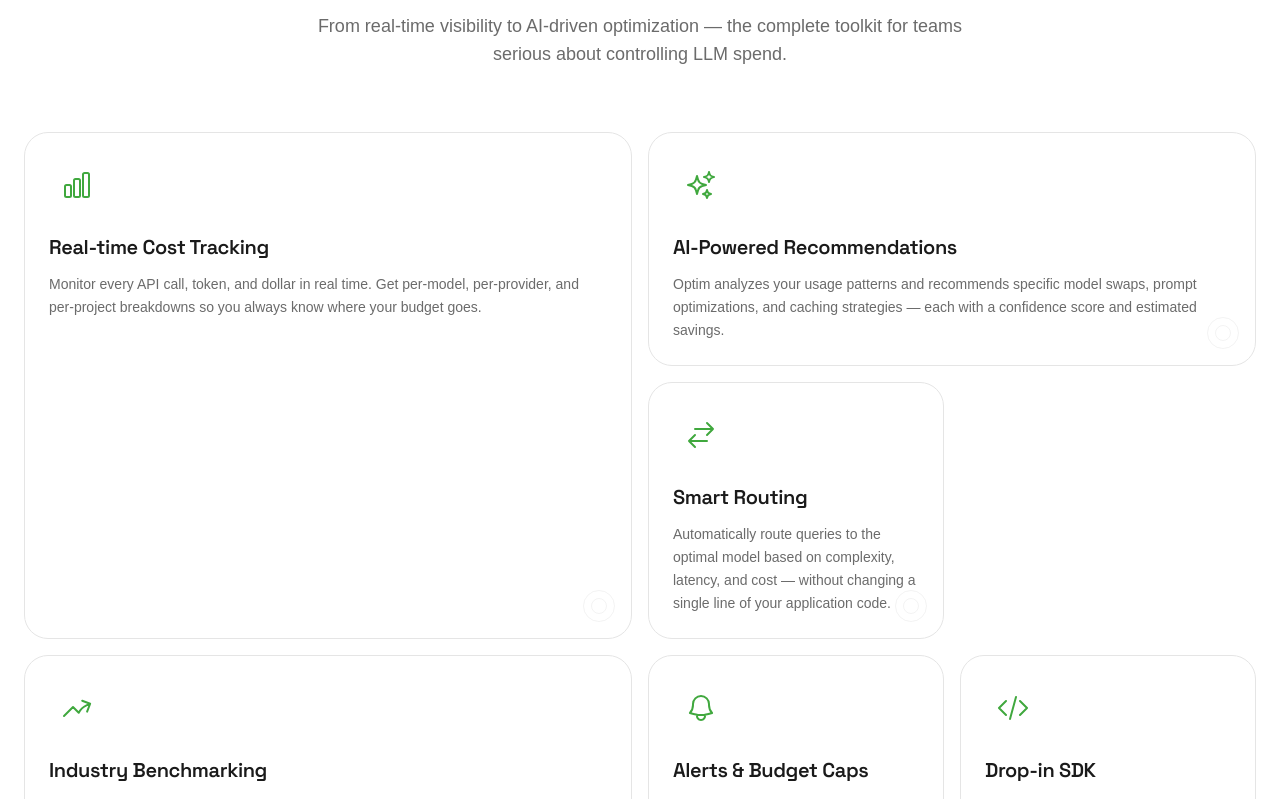
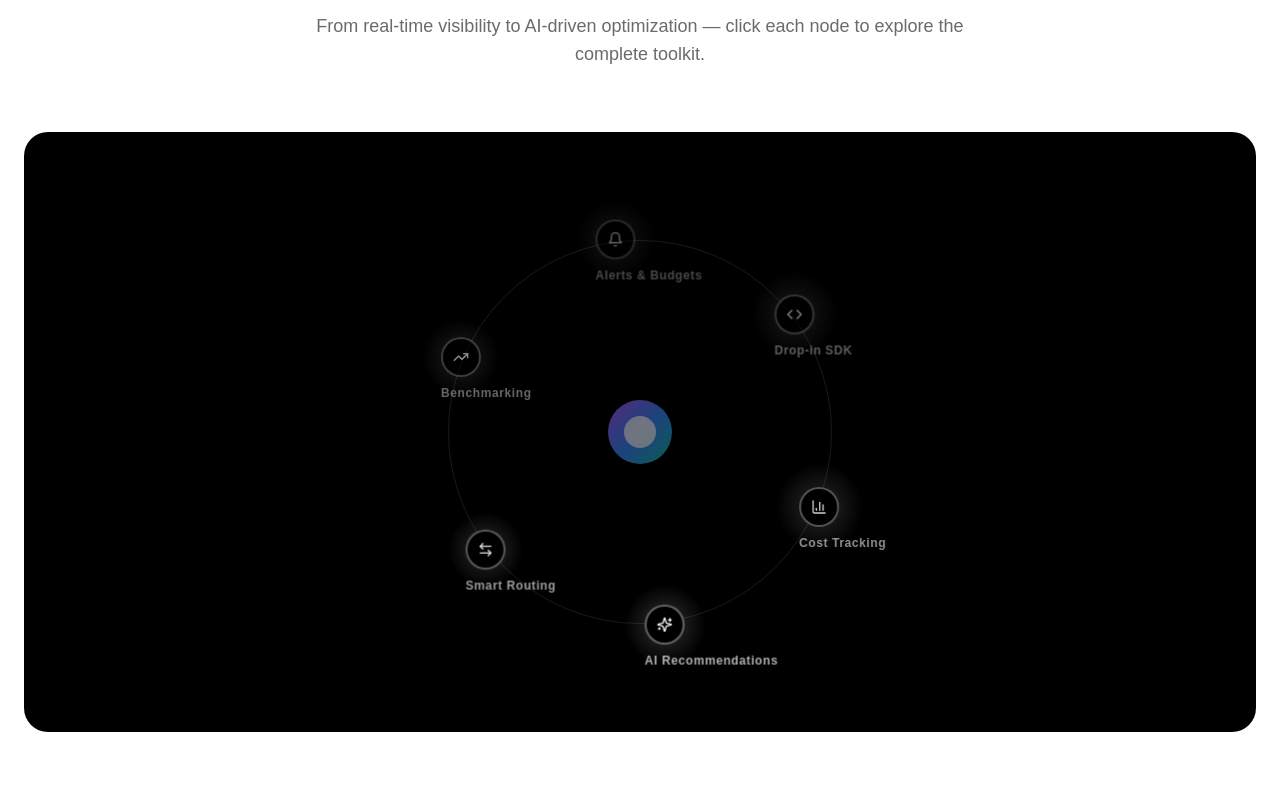
Before and after one commit to GuyitsWALID/optim, a Next.js app: page / in a window 1280 px wide. Shown: the part 1501-2300 px from the top of the page. Built offline with nearby package versions, Linux system fonts and the light colour scheme; a web font is replaced by a local one.

Commit message:
Refactor code structure for improved readability and maintainability

```diff
--- a/app/globals.css
+++ b/app/globals.css
@@ -243,3 +243,12 @@ code, pre {
   opacity: 0.04;
   transition-duration: 0.9s;
 }
+
+/* Orbital timeline custom styles */
+.bg-gradient-orbital {
+  background: linear-gradient(to bottom right, #6366f1, #3b82f6, #14b8a6);
+}
+
+.shadow-orbital {
+  box-shadow: 0 0 15px rgba(255, 255, 255, 0.1);
+}
--- a/components/landing/Features.tsx
+++ b/components/landing/Features.tsx
@@ -1,71 +1,74 @@
 'use client'
 
-const features = [
+import { BarChart3, Sparkles, ArrowLeftRight, TrendingUp, Bell, Code } from "lucide-react"
+import RadialOrbitalTimeline from "@/components/ui/radial-orbital-timeline"
+
+const featureTimeline = [
   {
-    icon: (
-      <svg className="w-8 h-8" fill="none" viewBox="0 0 24 24" stroke="currentColor" strokeWidth={1.5}>
-        <path strokeLinecap="round" strokeLinejoin="round" d="M3 13.125C3 12.504 3.504 12 4.125 12h2.25c.621 0 1.125.504 1.125 1.125v6.75C7.5 20.496 6.996 21 6.375 21h-2.25A1.125 1.125 0 013 19.875v-6.75zM9.75 8.625c0-.621.504-1.125 1.125-1.125h2.25c.621 0 1.125.504 1.125 1.125v11.25c0 .621-.504 1.125-1.125 1.125h-2.25a1.125 1.125 0 01-1.125-1.125V8.625zM16.5 4.125c0-.621.504-1.125 1.125-1.125h2.25C20.496 3 21 3.504 21 4.125v15.75c0 .621-.504 1.125-1.125 1.125h-2.25a1.125 1.125 0 01-1.125-1.125V4.125z" />
-      </svg>
-    ),
-    title: 'Real-time Cost Tracking',
-    description: 'Monitor every API call, token, and dollar in real time. Get per-model, per-provider, and per-project breakdowns so you always know where your budget goes.',
-    size: 'large',
-    gradient: 'from-emerald-500/20 to-teal-500/20',
+    id: 1,
+    title: "Cost Tracking",
+    date: "Real-time",
+    content: "Monitor every API call, token, and dollar in real time. Get per-model, per-provider, and per-project breakdowns so you always know where your budget goes.",
+    category: "Visibility",
+    icon: BarChart3,
+    relatedIds: [2, 5],
+    status: "completed" as const,
+    energy: 100,
   },
   {
-    icon: (
-      <svg className="w-8 h-8" fill="none" viewBox="0 0 24 24" stroke="currentColor" strokeWidth={1.5}>
-        <path strokeLinecap="round" strokeLinejoin="round" d="M9.813 15.904L9 18.75l-.813-2.846a4.5 4.5 0 00-3.09-3.09L2.25 12l2.846-.813a4.5 4.5 0 003.09-3.09L9 5.25l.813 2.846a4.5 4.5 0 003.09 3.09L15.75 12l-2.846.813a4.5 4.5 0 00-3.09 3.09zM18.259 8.715L18 9.75l-.259-1.035a3.375 3.375 0 00-2.455-2.456L14.25 6l1.036-.259a3.375 3.375 0 002.455-2.456L18 2.25l.259 1.035a3.375 3.375 0 002.455 2.456L21.75 6l-1.036.259a3.375 3.375 0 00-2.455 2.456zM16.894 20.567L16.5 21.75l-.394-1.183a2.25 2.25 0 00-1.423-1.423L13.5 18.75l1.183-.394a2.25 2.25 0 001.423-1.423l.394-1.183.394 1.183a2.25 2.25 0 001.423 1.423l1.183.394-1.183.394a2.25 2.25 0 00-1.423 1.423z" />
-      </svg>
-    ),
-    title: 'AI-Powered Recommendations',
-    description: 'Optim analyzes your usage patterns and recommends specific model swaps, prompt optimizations, and caching strategies — each with a confidence score and estimated savings.',
-    size: 'medium',
-    gradient: 'from-green-500/20 to-emerald-500/20',
+    id: 2,
+    title: "AI Recommendations",
+    date: "Automated",
+    content: "Optim analyzes your usage patterns and recommends specific model swaps, prompt optimizations, and caching strategies — each with a confidence score and estimated savings.",
+    category: "Intelligence",
+    icon: Sparkles,
+    relatedIds: [1, 3],
+    status: "completed" as const,
+    energy: 90,
   },
   {
-    icon: (
-      <svg className="w-8 h-8" fill="none" viewBox="0 0 24 24" stroke="currentColor" strokeWidth={1.5}>
-        <path strokeLinecap="round" strokeLinejoin="round" d="M7.5 21L3 16.5m0 0L7.5 12M3 16.5h13.5m0-13.5L21 7.5m0 0L16.5 12M21 7.5H7.5" />
-      </svg>
-    ),
-    title: 'Smart Routing',
-    description: 'Automatically route queries to the optimal model based on complexity, latency, and cost — without changing a single line of your application code.',
-    size: 'small',
-    gradient: 'from-teal-500/20 to-cyan-500/20',
+    id: 3,
+    title: "Smart Routing",
+    date: "Automatic",
+    content: "Automatically route queries to the optimal model based on complexity, latency, and cost — without changing a single line of your application code.",
+    category: "Optimization",
+    icon: ArrowLeftRight,
+    relatedIds: [2, 4],
+    status: "in-progress" as const,
+    energy: 75,
   },
   {
-    icon: (
-      <svg className="w-8 h-8" fill="none" viewBox="0 0 24 24" stroke="currentColor" strokeWidth={1.5}>
-        <path strokeLinecap="round" strokeLinejoin="round" d="M2.25 18L9 11.25l4.306 4.307a11.95 11.95 0 015.814-5.519l2.74-1.22m0 0l-5.94-2.28m5.94 2.28l-2.28 5.941" />
-      </svg>
-    ),
-    title: 'Industry Benchmarking',
-    description: 'See how your AI spend compares to anonymized peers in your industry. Spot where you are overpaying relative to similar teams and workloads.',
-    size: 'medium',
-    gradient: 'from-cyan-500/20 to-blue-500/20',
+    id: 4,
+    title: "Benchmarking",
+    date: "Industry",
+    content: "See how your AI spend compares to anonymized peers in your industry. Spot where you are overpaying relative to similar teams and workloads.",
+    category: "Analytics",
+    icon: TrendingUp,
+    relatedIds: [3, 5],
+    status: "completed" as const,
+    energy: 80,
   },
   {
-    icon: (
-      <svg className="w-8 h-8" fill="none" viewBox="0 0 24 24" stroke="currentColor" strokeWidth={1.5}>
-        <path strokeLinecap="round" strokeLinejoin="round" d="M14.857 17.082a23.848 23.848 0 005.454-1.31A8.967 8.967 0 0118 9.75v-.7V9A6 6 0 006 9v.75a8.967 8.967 0 01-2.312 6.022c1.733.64 3.56 1.085 5.455 1.31m5.714 0a24.255 24.255 0 01-5.714 0m5.714 0a3 3 0 11-5.714 0" />
-      </svg>
-    ),
-    title: 'Alerts & Budget Caps',
-    description: 'Set per-project or org-wide spending limits with real-time alerts. Get notified the moment costs approach your threshold — never get surprised by a runaway bill.',
-    size: 'small',
-    gradient: 'from-amber-500/20 to-yellow-500/20',
+    id: 5,
+    title: "Alerts & Budgets",
+    date: "Real-time",
+    content: "Set per-project or org-wide spending limits with real-time alerts. Get notified the moment costs approach your threshold — never get surprised by a runaway bill.",
+    category: "Control",
+    icon: Bell,
+    relatedIds: [1, 6],
+    status: "completed" as const,
+    energy: 85,
   },
   {
-    icon: (
-      <svg className="w-8 h-8" fill="none" viewBox="0 0 24 24" stroke="currentColor" strokeWidth={1.5}>
-        <path strokeLinecap="round" strokeLinejoin="round" d="M17.25 6.75L22.5 12l-5.25 5.25m-10.5 0L1.5 12l5.25-5.25m7.5-3l-4.5 16.5" />
-      </svg>
-    ),
-    title: 'Drop-in SDK',
-    description: 'Two lines of code. Wrap your existing OpenAI-compatible client with wrapOpenAI() and Optim handles the rest — zero vendor lock-in, works with 50+ providers.',
-    size: 'small',
-    gradient: 'from-slate-500/20 to-gray-500/20',
+    id: 6,
+    title: "Drop-in SDK",
+    date: "2 min setup",
+    content: "Two lines of code. Wrap your existing OpenAI-compatible client with wrapOpenAI() and Optim handles the rest — zero vendor lock-in, works with 50+ providers.",
+    category: "Integration",
+    icon: Code,
+    relatedIds: [1, 5],
+    status: "completed" as const,
+    energy: 95,
   },
 ]
 
@@ -82,51 +85,12 @@ export function Features() {
             Everything you need to cut AI costs
           </h2>
           <p className="text-base sm:text-lg text-[var(--foreground-secondary)] max-w-2xl mx-auto">
-            From real-time visibility to AI-driven optimization — the complete toolkit for teams serious about controlling LLM spend.
+            From real-time visibility to AI-driven optimization — click each node to explore the complete toolkit.
           </p>
         </div>
 
-        {/* Bento grid */}
-        <div className="grid grid-cols-1 md:grid-cols-4 gap-3 sm:gap-4">
-          {features.map((feature, index) => (
-            <div
-              key={index}
-              className={`
-                relative overflow-hidden group
-                ${feature.size === 'large' ? 'md:col-span-2 md:row-span-2' : ''}
-                ${feature.size === 'medium' ? 'md:col-span-2' : ''}
-              `}
-            >
-              {/* Gradient background */}
-              <div className={`absolute inset-0 bg-gradient-to-br ${feature.gradient} opacity-0 group-hover:opacity-100 transition-opacity duration-500`} />
-
-              {/* Card */}
-              <div className="relative h-full bg-[var(--surface)] border border-[var(--border)] rounded-xl sm:rounded-2xl p-4 sm:p-6 transition-all duration-300 group-hover:border-[var(--accent)]/30 group-hover:shadow-lg group-hover:shadow-[var(--accent)]/5">
-                {/* Icon container */}
-                <div className="inline-flex items-center justify-center w-12 h-12 sm:w-14 sm:h-14 rounded-xl bg-[var(--accent)]/10 text-[var(--accent)] mb-4 sm:mb-5 group-hover:scale-110 transition-transform duration-300">
-                  {feature.icon}
-                </div>
-
-                {/* Content */}
-                <div className="relative z-10">
-                  <h3 className="text-lg sm:text-xl font-heading font-semibold mb-2 sm:mb-3 text-[var(--foreground)]">
-                    {feature.title}
-                  </h3>
-
-                  <p className="text-[var(--foreground-secondary)] text-sm leading-relaxed">
-                    {feature.description}
-                  </p>
-                </div>
-
-                {/* Decorative corner */}
-                <div className="absolute bottom-0 right-0 w-20 h-20 opacity-5">
-                  <div className="absolute bottom-4 right-4 w-8 h-8 border border-[var(--foreground)] rounded-full" />
-                  <div className="absolute bottom-6 right-6 w-4 h-4 border border-[var(--foreground)] rounded-full" />
-                </div>
-              </div>
-            </div>
-          ))}
-        </div>
+        {/* Orbital timeline */}
+        <RadialOrbitalTimeline timelineData={featureTimeline} />
       </div>
     </section>
   )
```
Also changed, not shown: 1 other file (tests, documents, lock files or other folders).
